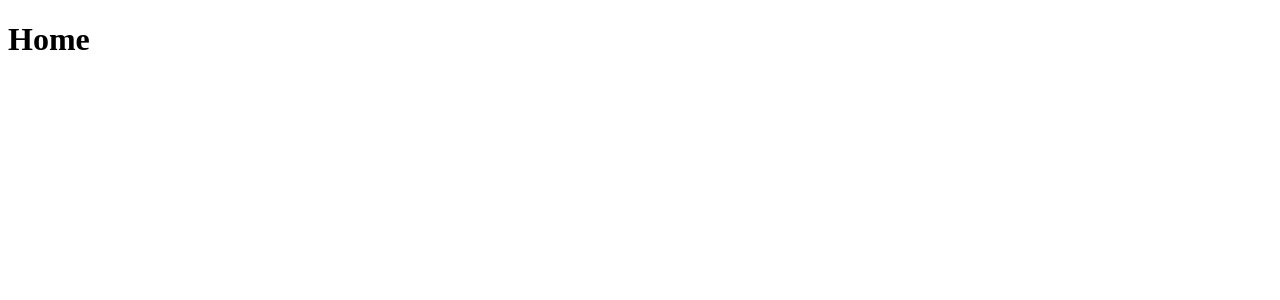
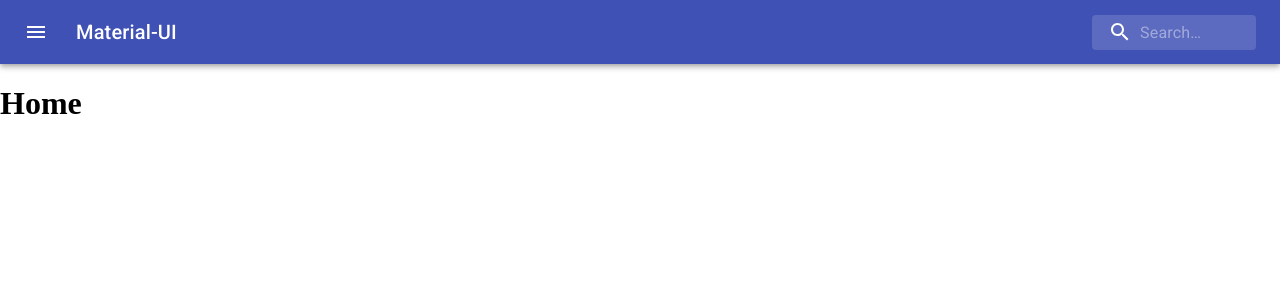
Before and after one commit to haymee77/react-dashboard, a React (Create React App) app: page / in a window 1280 px wide. Shown: the top 300 px of the page. Built offline with nearby package versions, Linux system fonts and the light colour scheme.

Commit message:
add nomalize.css

```diff
--- a/package.json
+++ b/package.json
@@ -10,6 +10,7 @@
     "@testing-library/react": "^9.3.2",
     "@testing-library/user-event": "^7.1.2",
     "axios": "^0.19.2",
+    "normalize.css": "^8.0.1",
     "react": "^16.13.1",
     "react-dom": "^16.13.1",
     "react-number-format": "^4.4.1",
@@ -34,5 +35,8 @@
       "last 1 firefox version",
       "last 1 safari version"
     ]
+  },
+  "devDependencies": {
+    "postcss-normalize": "^9.0.0"
   }
 }
--- a/src/App.js
+++ b/src/App.js
@@ -2,10 +2,12 @@ import React from 'react';
 import { HashRouter, Route } from 'react-router-dom';
 import Bookings from './routes/Bookings';
 import Home from './routes/Home';
+import Navigation from './routes/Navigation';
 
 function App() {
   return (
     <HashRouter>
+      <Navigation />
       <Route path='/booking' exact={true} component={Bookings} />
       <Route path='/' exact={true} component={Home} />
     </HashRouter>
--- a/src/components/BookingTable.js
+++ b/src/components/BookingTable.js
@@ -1,21 +1,12 @@
 import React, { useState, useEffect } from 'react';
 import axios from 'axios';
-import {
-  Table,
-  TableContainer,
-  TableHead,
-  TableBody,
-  TableFooter,
-  TableCell,
-  TableRow,
-  Paper,
-} from '@material-ui/core';
+import { Table, TableContainer, TableHead, TableBody, TableFooter, TableCell, TableRow, Paper } from '@material-ui/core';
 import Pagination from '@material-ui/lab/Pagination';
 import { makeStyles } from '@material-ui/core/styles';
 import NumberFormat from 'react-number-format';
 
-const localSharingApiUrl = 'http://localhost:8200';
-const devSharingApiUrl = 'https://sharing-api.dev.zzimcar.co.kr';
+// const sharingApiUrl = 'http://localhost:8200';
+const sharingApiUrl = 'https://sharing-api.dev.zzimcar.co.kr';
 
 export default function BookingTable() {
   const [bookings, setBookings] = useState([]);
@@ -26,7 +17,7 @@ export default function BookingTable() {
 
   const getBookingPaging = (pageNo) => {
     axios
-      .post(localSharingApiUrl + '/client/token', {
+      .post(sharingApiUrl + '/client/token', {
         apiKey: 's01oINszUdkAfDxuXLAcC2c4mDNpegnL',
         grantType: 'access_token',
       })
@@ -34,7 +25,7 @@ export default function BookingTable() {
         const token = response.data.data.accessToken;
         axios
           .post(
-            localSharingApiUrl + '/admin/booking',
+            sharingApiUrl + '/admin/booking',
             {
               pageNo: pageNo,
               pageRows: pageRows,
@@ -113,13 +104,7 @@ export default function BookingTable() {
           {bookings.map((booking) => (
             <TableRow
               key={booking.bookingNo}
-              className={
-                booking.bookingStatus !== 'SUCCESS'
-                  ? booking.bookingStatus === 'CANCEL'
-                    ? classes.cancelRow
-                    : classes.failRow
-                  : classes.successRow
-              }
+              className={booking.bookingStatus !== 'SUCCESS' ? (booking.bookingStatus === 'CANCEL' ? classes.cancelRow : classes.failRow) : classes.successRow}
             >
               <TableCell>{booking.createdAt.replace('T', ' ')}</TableCell>
               <TableCell>{booking.bookingNo}</TableCell>
@@ -130,12 +115,7 @@ export default function BookingTable() {
               <TableCell>{booking.subscriberName}</TableCell>
               <TableCell>{booking.subscriberContact}</TableCell>
               <TableCell align={'right'}>
-                <NumberFormat
-                  displayType={'text'}
-                  thousandSeparator={true}
-                  value={booking.payAmount}
-                />
-                원
+                <NumberFormat displayType={'text'} thousandSeparator={true} value={booking.payAmount} />원
               </TableCell>
             </TableRow>
           ))}
@@ -143,12 +123,7 @@ export default function BookingTable() {
         <TableFooter>
           <TableRow>
             <TableCell colSpan={7}>
-              <Pagination
-                className={classes.pagination}
-                count={lastPageNo}
-                page={pageNo}
-                onChange={handlePaging}
-              />
+              <Pagination className={classes.pagination} count={lastPageNo} page={pageNo} onChange={handlePaging} />
             </TableCell>
           </TableRow>
         </TableFooter>
--- a/src/index.js
+++ b/src/index.js
@@ -1,6 +1,7 @@
 import React from 'react';
 import ReactDOM from 'react-dom';
 import App from './App';
+import 'normalize.css';
 
 ReactDOM.render(
   <React.StrictMode>
--- /dev/null
+++ b/src/routes/Navigation.js
@@ -0,0 +1,96 @@
+import React from 'react';
+import AppBar from '@material-ui/core/AppBar';
+import Toolbar from '@material-ui/core/Toolbar';
+import IconButton from '@material-ui/core/IconButton';
+import Typography from '@material-ui/core/Typography';
+import InputBase from '@material-ui/core/InputBase';
+import { fade, makeStyles } from '@material-ui/core/styles';
+import MenuIcon from '@material-ui/icons/Menu';
+import SearchIcon from '@material-ui/icons/Search';
+
+const useStyles = makeStyles((theme) => ({
+  root: {
+    flexGrow: 1,
+  },
+  menuButton: {
+    marginRight: theme.spacing(2),
+  },
+  title: {
+    flexGrow: 1,
+    display: 'none',
+    [theme.breakpoints.up('sm')]: {
+      display: 'block',
+    },
+  },
+  search: {
+    position: 'relative',
+    borderRadius: theme.shape.borderRadius,
+    backgroundColor: fade(theme.palette.common.white, 0.15),
+    '&:hover': {
+      backgroundColor: fade(theme.palette.common.white, 0.25),
+    },
+    marginLeft: 0,
+    width: '100%',
+    [theme.breakpoints.up('sm')]: {
+      marginLeft: theme.spacing(1),
+      width: 'auto',
+    },
+  },
+  searchIcon: {
+    padding: theme.spacing(0, 2),
+    height: '100%',
+    position: 'absolute',
+    pointerEvents: 'none',
+    display: 'flex',
+    alignItems: 'center',
+    justifyContent: 'center',
+  },
+  inputRoot: {
+    color: 'inherit',
+  },
+  inputInput: {
+    padding: theme.spacing(1, 1, 1, 0),
+    // vertical padding + font size from searchIcon
+    paddingLeft: `calc(1em + ${theme.spacing(4)}px)`,
+    transition: theme.transitions.create('width'),
+    width: '100%',
+    [theme.breakpoints.up('sm')]: {
+      width: '12ch',
+      '&:focus': {
+        width: '20ch',
+      },
+    },
+  },
+}));
+
+export default function Navigation() {
+  const classes = useStyles();
+
+  return (
+    <div className={classes.root}>
+      <AppBar position='static'>
+        <Toolbar>
+          <IconButton edge='start' className={classes.menuButton} color='inherit' aria-label='open drawer'>
+            <MenuIcon />
+          </IconButton>
+          <Typography className={classes.title} variant='h6' noWrap>
+            Material-UI
+          </Typography>
+          <div className={classes.search}>
+            <div className={classes.searchIcon}>
+              <SearchIcon />
+            </div>
+            <InputBase
+              placeholder='Search…'
+              classes={{
+                root: classes.inputRoot,
+                input: classes.inputInput,
+              }}
+              inputProps={{ 'aria-label': 'search' }}
+            />
+          </div>
+        </Toolbar>
+      </AppBar>
+    </div>
+  );
+}
```
Also changed, not shown: src/index.css (added), 1 other file (tests, documents, lock files or other folders).
